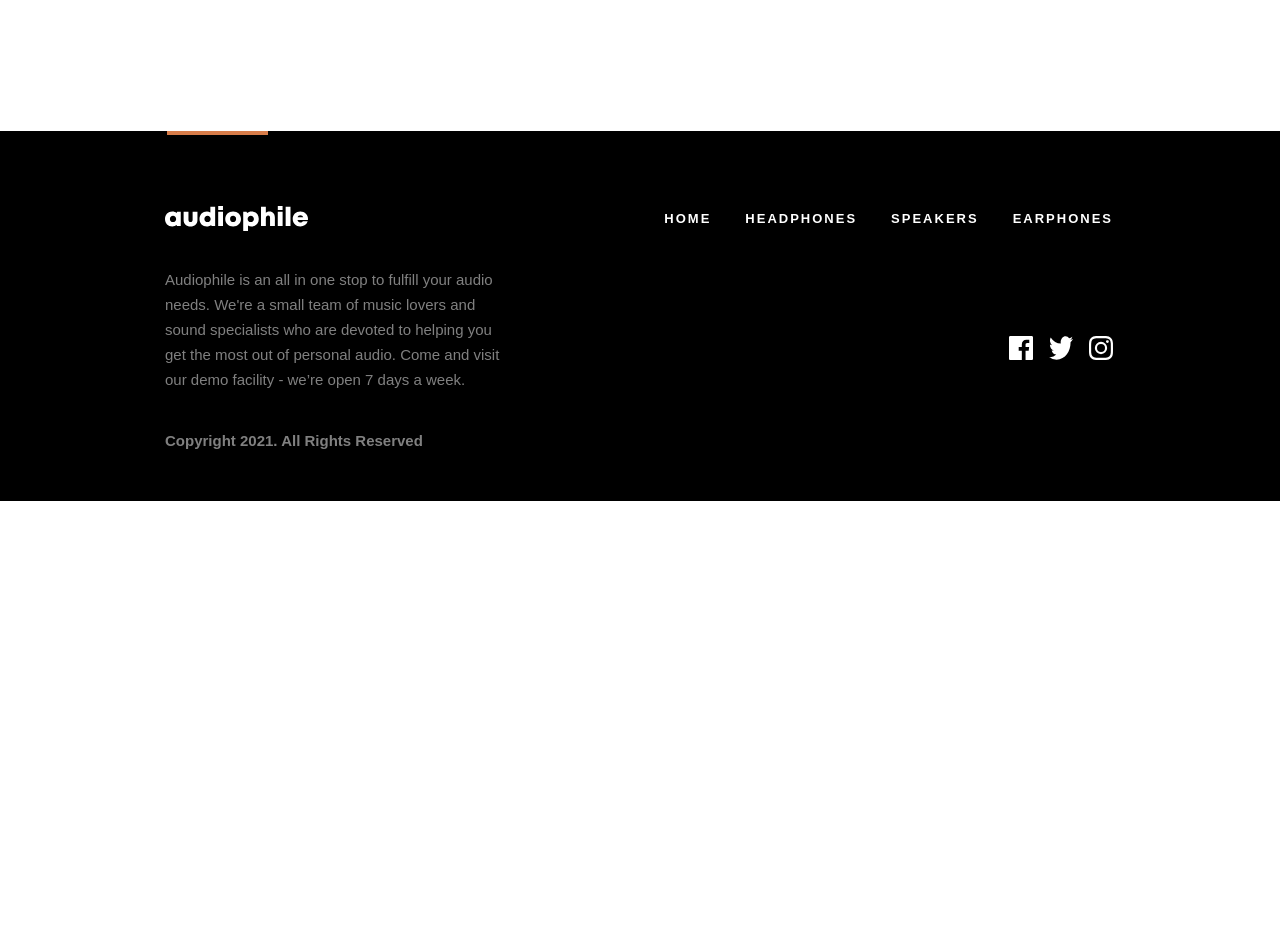
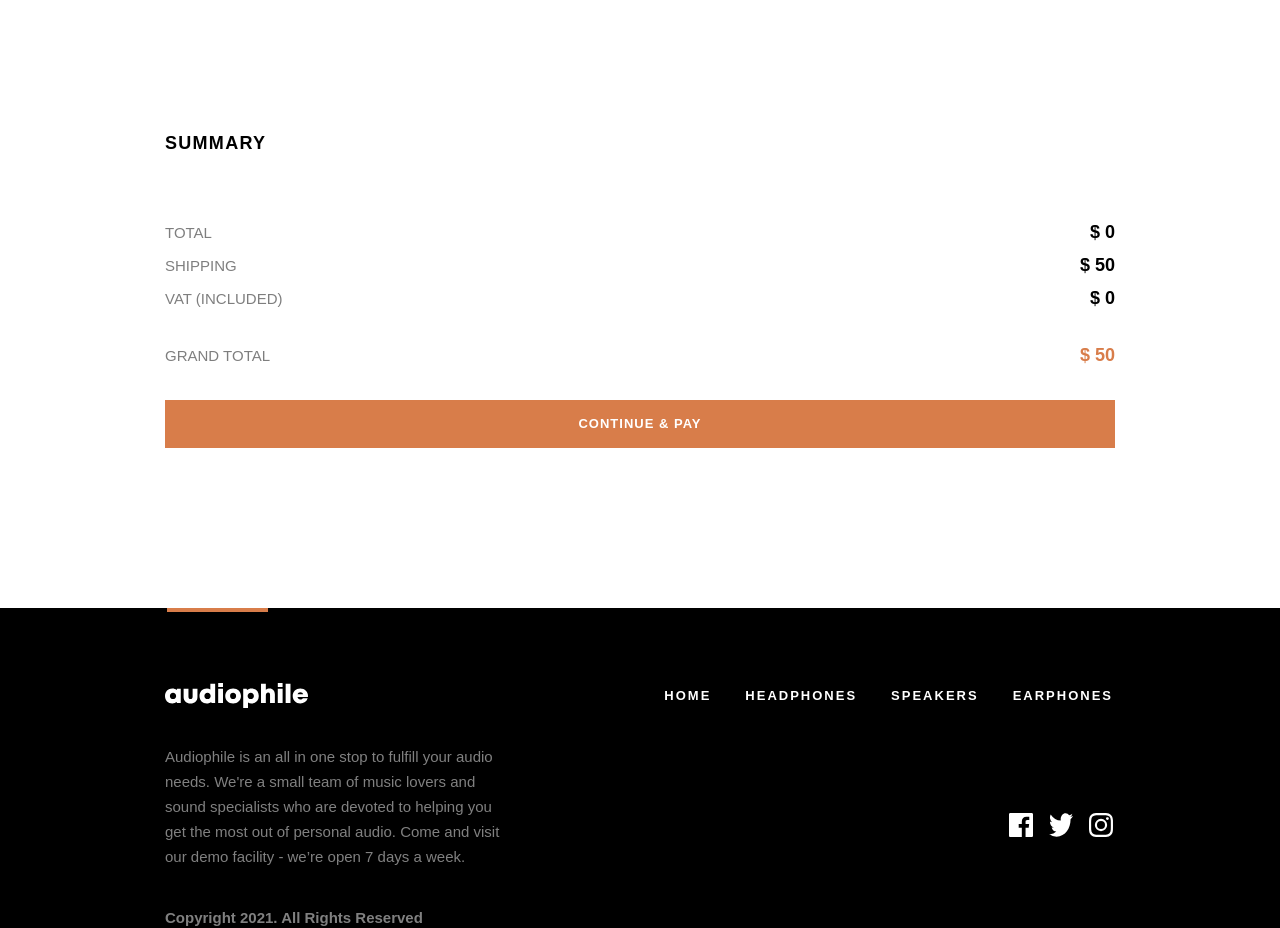
Before and after one commit to smccourtb/audiophile-ecommerce-website, a React (Create React App) app: page /checkout in a window 1280 px wide. Shown: the part 1700-2628 px from the top of the page. Before the commit the page ends 2201 px from the top, so only its background shows below. Built offline with nearby package versions, Linux system fonts and the light colour scheme; what @ebay/nice-modal-react would draw is missing.

Commit message:
AUD-19 create summary component

```diff
--- a/src/components/CartModal.js
+++ b/src/components/CartModal.js
@@ -44,7 +44,7 @@ const ModalHeaderLabel = styled.p`
   color: #000000;
 `;
 
-const CheckoutButton = styled(StyledButton)`
+export const CheckoutButton = styled(StyledButton)`
   width: 100%;
 `;
 
--- a/src/components/cartModal/CartItem.jsx
+++ b/src/components/cartModal/CartItem.jsx
@@ -42,7 +42,22 @@ const Image = styled.img`
   background: #f1f1f1;
   height: 64px;
 `;
-const CartItem = ({ id, quantity, name, price, slug }) => {
+
+const QuantityStyle = styled.p`
+  font-style: normal;
+  font-weight: bold;
+  font-size: 15px;
+  line-height: 25px;
+  /* identical to box height, or 167% */
+
+  text-align: right;
+
+  color: #000000;
+
+  mix-blend-mode: normal;
+  opacity: 0.5;
+`;
+const CartItem = ({ id, quantity, name, price, slug, checkout }) => {
   const [count, increment, decrement] = useCount(quantity);
 
   const shortenProductName = () => {
@@ -65,11 +80,14 @@ const CartItem = ({ id, quantity, name, price, slug }) => {
   };
   return (
     <ItemContainer>
-      <Image src={`./assets/cart/image-${slug}.jpg`} alt="" />
+      <Image src={`./assets/cart/image-${slug}.jpg`} alt={name} />
       <InfoContainer>
         <Name>{shortenProductName(name)}</Name>
         <Price>{`$ ${price}`}</Price>
       </InfoContainer>
+      {checkout ? (
+        <QuantityStyle>{`${quantity}x`}</QuantityStyle>
+      ) : (
         <Counter
           id={id}
           cart={"true"}
@@ -77,6 +95,7 @@ const CartItem = ({ id, quantity, name, price, slug }) => {
           increment={increment}
           decrement={decrement}
         />
+      )}
     </ItemContainer>
   );
 };
--- a/src/pages/Checkout.jsx
+++ b/src/pages/Checkout.jsx
@@ -1,10 +1,12 @@
 import CheckoutForm from "./checkout/CheckoutForm";
+import Summary from "./checkout/Summary";
 import { Content } from "../styles/shared-styles";
 
 const Checkout = () => {
   return (
     <Content>
       <CheckoutForm />
+      <Summary />
     </Content>
   );
 };
--- a/src/pages/checkout/CheckoutForm.jsx
+++ b/src/pages/checkout/CheckoutForm.jsx
@@ -80,11 +80,14 @@ const FormTitle = styled.h2`
 const CheckoutForm = () => {
   const handleSubmit = (e) => {
     e.preventDefault();
+    console.log("FORM SUBMITTED");
   };
+
   return (
     <FormContainer>
       <FormTitle>Checkout</FormTitle>
       <form
+        id={"checkout"}
         style={{ display: "flex", flexDirection: "column", gap: "32px" }}
         onSubmit={(e) => {
           handleSubmit(e);
--- /dev/null
+++ b/src/pages/checkout/Summary.jsx
@@ -0,0 +1,121 @@
+import styled from "styled-components/macro";
+import { CheckoutButton } from "../../components/CartModal";
+import { useContext } from "react";
+import ShopContext from "../../context/ShopContext";
+import CartItem from "../../components/cartModal/CartItem";
+
+const SummaryContainer = styled.div`
+  background: #ffffff;
+  border-radius: 8px;
+  display: flex;
+  flex-direction: column;
+  gap: 32px;
+`;
+
+const SummaryTitle = styled.h3`
+  font-style: normal;
+  font-weight: bold;
+  font-size: 18px;
+  line-height: 25px;
+  /* identical to box height */
+
+  letter-spacing: 1.28571px;
+  text-transform: uppercase;
+
+  color: #000000;
+`;
+
+const PriceItem = styled.div`
+  display: flex;
+  justify-content: space-between;
+`;
+
+const Subtotal = styled.div`
+  display: flex;
+  flex-direction: column;
+  gap: 8px;
+  padding-bottom: -8px;
+`;
+
+const PriceLabel = styled.p`
+  font-style: normal;
+  font-weight: 500;
+  font-size: 15px;
+  line-height: 25px;
+  /* identical to box height, or 167% */
+
+  color: #000000;
+
+  mix-blend-mode: normal;
+  opacity: 0.5;
+`;
+
+const Price = styled.p`
+  font-style: normal;
+  font-weight: bold;
+  font-size: 18px;
+  line-height: 25px;
+  /* identical to box height */
+
+  text-align: right;
+  text-transform: uppercase;
+
+  color: ${({ orange }) => (orange ? "#D87D4A" : "#000000")};
+`;
+
+const ItemsContainer = styled.div`
+  display: flex;
+  flex-direction: column;
+  gap: 24px;
+`;
+const Summary = () => {
+  const context = useContext(ShopContext);
+  const cartItems = context.cart.map((item) => (
+    <CartItem
+      checkout
+      key={item.id}
+      id={item.id}
+      quantity={item.quantity}
+      name={item.name}
+      price={item.price}
+      slug={item.slug}
+    />
+  ));
+  const calculateTotalPrice = () => {
+    let total = 0;
+    for (let i of context.cart) {
+      total += i.price * i.quantity;
+      console.log(total);
+    }
+    return total;
+  };
+  return (
+    <SummaryContainer>
+      <SummaryTitle>Summary</SummaryTitle>
+      <ItemsContainer>{cartItems}</ItemsContainer>
+      <Subtotal>
+        <PriceItem>
+          <PriceLabel>TOTAL</PriceLabel>
+          <Price>{`$ ${calculateTotalPrice()}`}</Price>
+        </PriceItem>
+        <PriceItem>
+          <PriceLabel>SHIPPING</PriceLabel>
+          <Price>$ 50</Price>
+        </PriceItem>
+        <PriceItem>
+          <PriceLabel>VAT (INCLUDED)</PriceLabel>
+          <Price>$ {calculateTotalPrice() * 0.2}</Price>
+        </PriceItem>
+      </Subtotal>
+      <PriceItem>
+        <PriceLabel>GRAND TOTAL</PriceLabel>
+        <Price orange>$ {calculateTotalPrice() + 50}</Price>
+      </PriceItem>
+      <CheckoutButton as="button" primary="true" form="checkout" type="submit">
+        CONTINUE & PAY
+      </CheckoutButton>
+    </SummaryContainer>
+  );
+};
+
+export default Summary;
```
Lines whose indentation alone changed are shown as unchanged.
